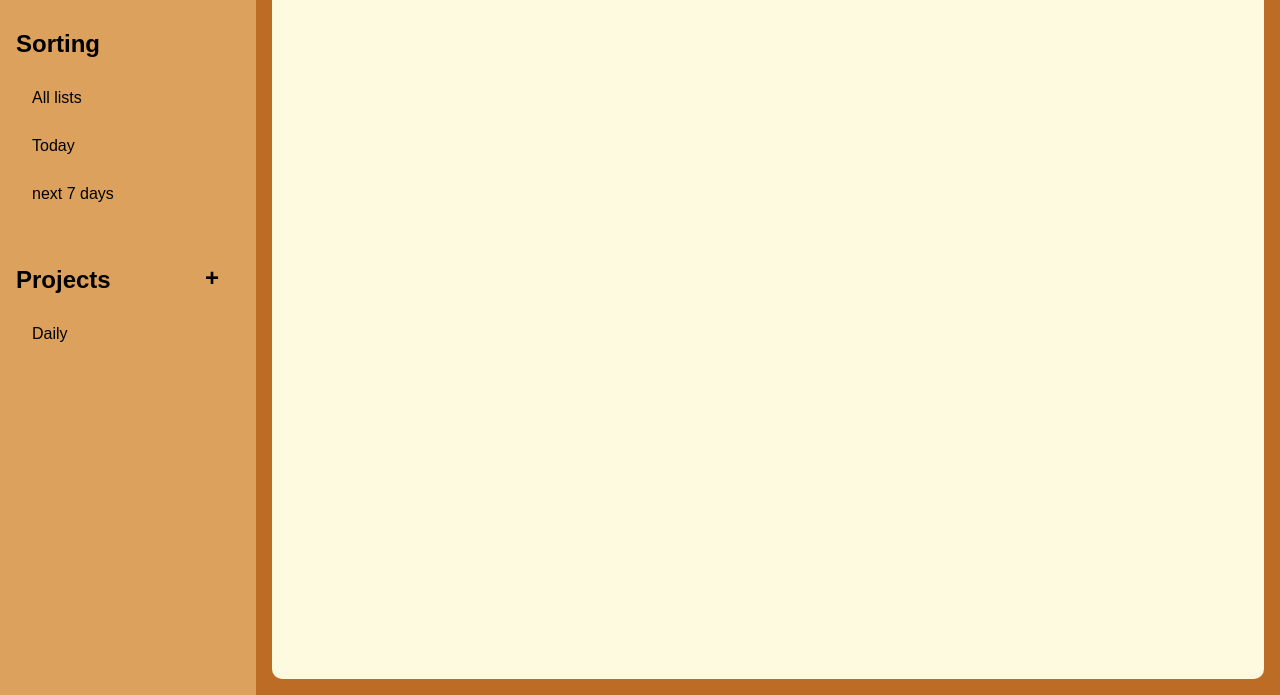
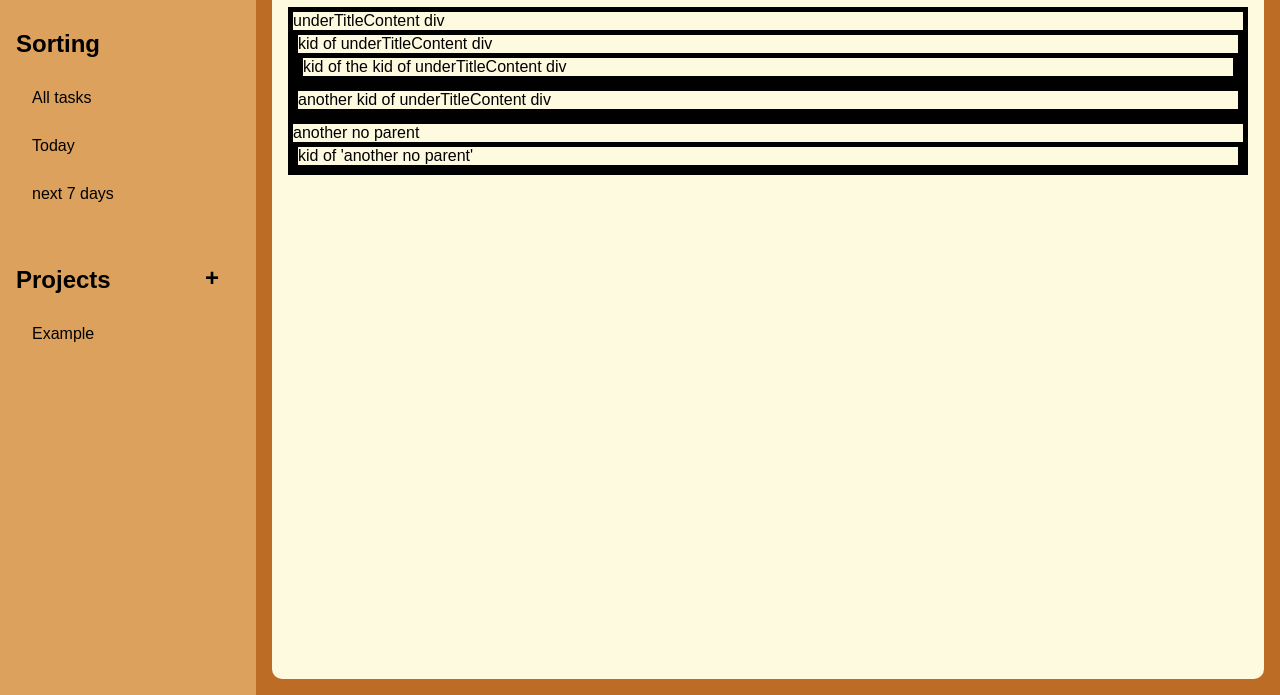
Before and after one commit to kon65138/todo_list, a website built with webpack: page src/index.html in a window 1280 px wide. Shown: the part 105-800 px from the top of the page. Built offline with nearby package versions, Linux system fonts and the light colour scheme.

Commit message:
add way to dynamically generate dom ig??

```diff
--- a/package.json
+++ b/package.json
@@ -22,10 +22,12 @@
     "css-loader": "^7.1.2",
     "html-webpack-plugin": "^5.6.0",
     "style-loader": "^4.0.0",
-    "webpack": "^5.91.0",
+    "webpack": "^5.94.0",
     "webpack-cli": "^5.1.4"
   },
   "dependencies": {
-    "date-fns": "^3.6.0"
+    "date-fns": "^3.6.0",
+    "electron": "^32.0.2",
+    "util": "^0.12.5"
   }
 }
--- a/src/index.html
+++ b/src/index.html
@@ -10,13 +10,13 @@
         <div class="user">Guest</div>
         <div class="label"><div>Sorting</div></div>
         <div class="sorting">
-            <button class="allTasks sBtn"><div>All lists</div></button>
+            <button class="allTasks sBtn"><div>All tasks</div></button>
             <button class="today sBtn"><div>Today</div></button>
             <button class="next7D sBtn"><div>next 7 days</div></button>
         </div>
         <div class="label"><div>Projects</div><button class="newProject">+</button></div>
         <div class="projects" >
-            <button class="default sBtn"><div>Daily</div></button>
+            <button class="default sBtn"><div>Example</div></button>
         </div>
     </div>
     <div class="mainContent">
--- a/src/index.js
+++ b/src/index.js
@@ -1 +1,4 @@
 import './style.css';
+import { loadAllTasks } from './modules/allTasks.js';
+
+loadAllTasks()
--- /dev/null
+++ b/src/modules/allTasks.js
@@ -0,0 +1,18 @@
+import { render } from './renderElements.js';
+
+export function loadAllTasks () {
+
+
+    const domElements = [
+        {element: 'h1', class: 'title', textContent: "no parent"},
+        {element: 'div', class: 'underTitleContent', textContent: 'underTitleContent div'},
+        {element: 'div', class: 't1', textContent: 'kid of underTitleContent div', parent: '.underTitleContent'},
+        {element: 'div', class: 't2', textContent: 'kid of the kid of underTitleContent div', parent: '.t1'},
+        {element: 'div', class: 't3', textContent: 'another kid of underTitleContent div', parent: '.underTitleContent'},
+        {element: 'div', class: 't4', textContent: 'another no parent'},
+        {element: 'div', class: 't5', textContent: "kid of 'another no parent'", parent: '.t4'},
+    ];
+
+    render(domElements);
+
+};
--- /dev/null
+++ b/src/modules/renderElements.js
@@ -0,0 +1,18 @@
+
+export function render (domElements) {
+    const page = document.querySelector('.page');
+
+    for (let i = 0; i < domElements.length; i++) {
+        domElements[i].actualElement = document.createElement(domElements[i].element);
+        // ^creates "actualElement" property in object and makes its create dom element.
+        if (domElements[i].class) domElements[i].actualElement.classList.add(domElements[i].class);
+        // adds class to actualElement
+        if (domElements[i].textContent) domElements[i].actualElement.textContent = domElements[i].textContent;
+        // adds textContnet to actualElement
+        if (domElements[i].parent) {
+            const parent = document.querySelector(domElements[i].parent);
+            parent.appendChild(domElements[i].actualElement);
+        } else page.appendChild(domElements[i].actualElement);
+        // attaches elements to dom
+    };
+};
--- a/src/style.css
+++ b/src/style.css
@@ -78,4 +78,10 @@ body {
     flex: 1;
     background-color: #fefae0;
     border-radius: 10px;
+    padding: 1rem;
+    flex-direction: column;
 }
+
+.page  div {
+    border: 5px black solid;
+}
```
Also changed, not shown: design_ideas.txt (+15 -0 lines), src/modules/example.js (added), 1 other file.
